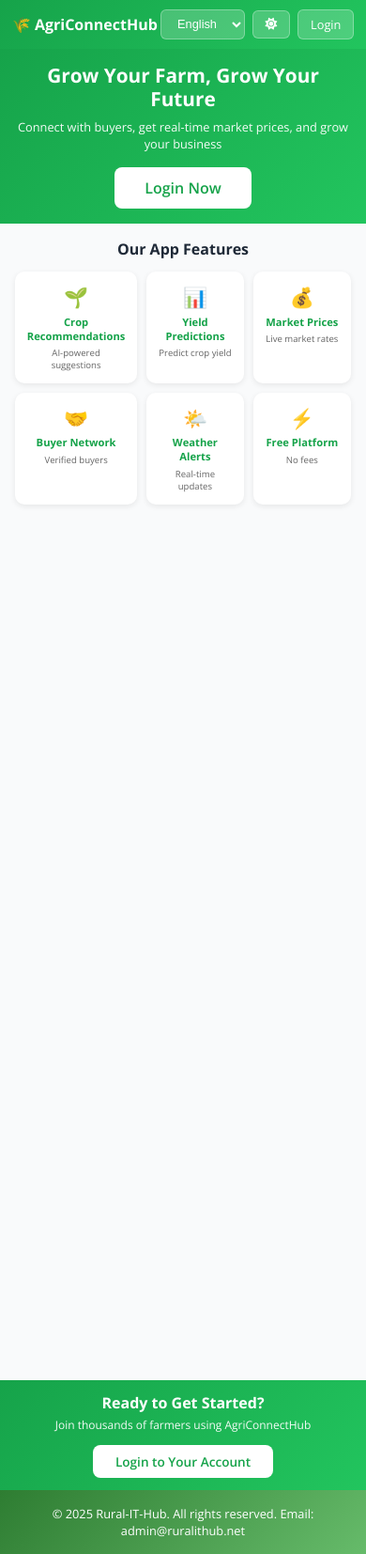
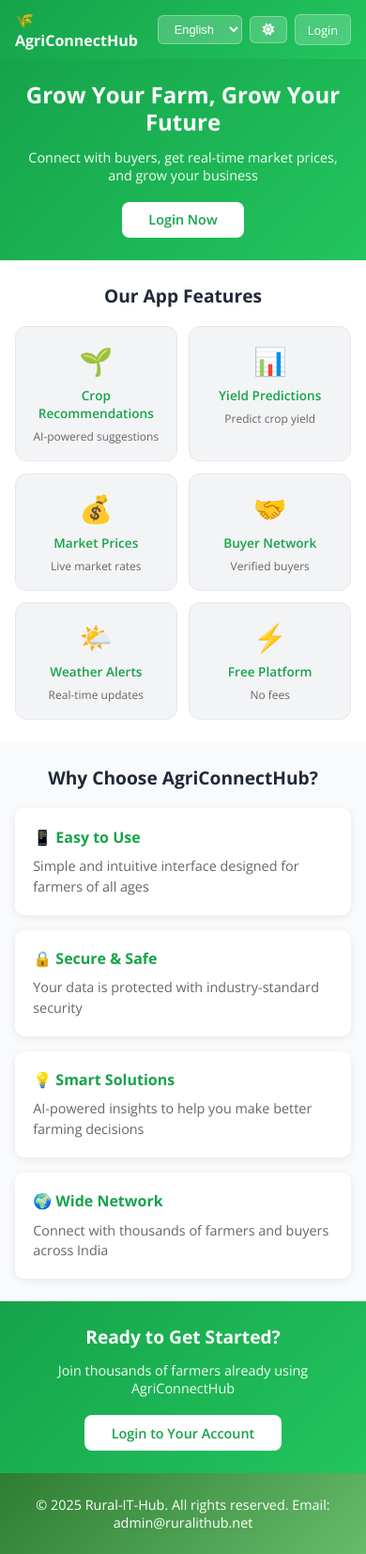
Before and after one commit to Uma2003b/FARMITHUB, a Flask app: page / in a window 390 px wide. Shown: the whole page at 94% size. Run offline with Flask 3, Linux system fonts and the light colour scheme.

Commit message:
Add benefits section and improve mobile spacing on index page

```diff
--- a/templates/index.html
+++ b/templates/index.html
@@ -12,7 +12,7 @@
   <link href="https://fonts.googleapis.com/css2?family=Open+Sans:wght@300;400;500;600;700&display=swap" rel="stylesheet" />
   <style>
     * { margin: 0; padding: 0; box-sizing: border-box; }
-    html, body { height: 100%; overflow: hidden; font-family: 'Open Sans', sans-serif; }
+    html, body { height: 100%; font-family: 'Open Sans', sans-serif; }
     body { display: flex; flex-direction: column; background: #f9fafb; }
 
     .navbar { background: linear-gradient(135deg, #16a34a 0%, #22c55e 100%); padding: 1rem 2rem; display: flex; justify-content: space-between; align-items: center; box-shadow: 0 2px 8px rgba(0,0,0,0.1); flex-shrink: 0; }
@@ -26,31 +26,38 @@
     [data-theme="dark"] .sun-icon { display: none; }
     [data-theme="dark"] .moon-icon { display: inline; }
 
-    .container { flex: 1; display: flex; overflow: hidden; }
-    .content { flex: 1; display: flex; flex-direction: column; overflow-y: auto; }
+    .container { flex: 1; display: flex; overflow-y: auto; }
+    .content { flex: 1; display: flex; flex-direction: column; }
 
-    .hero { background: linear-gradient(135deg, #16a34a 0%, #22c55e 100%); color: white; padding: 2rem; display: flex; flex-direction: column; justify-content: center; align-items: center; text-align: center; flex-shrink: 0; }
-    .hero h1 { font-size: 2rem; margin-bottom: 0.5rem; line-height: 1.2; }
-    .hero p { font-size: 0.95rem; margin-bottom: 1.5rem; opacity: 0.95; }
-    .hero a { background: white; color: #16a34a; padding: 0.7rem 2rem; border-radius: 8px; text-decoration: none; font-weight: 600; transition: all 0.3s; border: none; cursor: pointer; }
+    .hero { background: linear-gradient(135deg, #16a34a 0%, #22c55e 100%); color: white; padding: 3rem 2rem; display: flex; flex-direction: column; justify-content: center; align-items: center; text-align: center; }
+    .hero h1 { font-size: 2.5rem; margin-bottom: 1rem; line-height: 1.2; font-weight: 700; }
+    .hero p { font-size: 1.1rem; margin-bottom: 2rem; opacity: 0.95; }
+    .hero a { background: white; color: #16a34a; padding: 0.8rem 2.5rem; border-radius: 8px; text-decoration: none; font-weight: 600; transition: all 0.3s; border: none; cursor: pointer; font-size: 1rem; }
     .hero a:hover { transform: translateY(-2px); box-shadow: 0 4px 12px rgba(0,0,0,0.2); }
 
-    .features { padding: 2rem; flex: 1; overflow-y: auto; }
-    .features h2 { font-size: 1.5rem; color: #1f2937; margin-bottom: 1.5rem; text-align: center; }
-    .grid { display: grid; grid-template-columns: repeat(auto-fit, minmax(140px, 1fr)); gap: 1rem; }
-    .card { background: white; padding: 1.2rem; border-radius: 10px; box-shadow: 0 2px 6px rgba(0,0,0,0.08); text-align: center; transition: all 0.3s; text-decoration: none; color: #333; }
-    .card:hover { transform: translateY(-3px); box-shadow: 0 4px 12px rgba(0,0,0,0.12); }
-    .card-icon { font-size: 2rem; margin-bottom: 0.5rem; }
-    .card h3 { color: #16a34a; font-size: 0.9rem; margin-bottom: 0.3rem; }
-    .card p { font-size: 0.75rem; color: #666; }
+    .features { padding: 3rem 2rem; background: white; }
+    .features h2 { font-size: 1.8rem; color: #1f2937; margin-bottom: 2.5rem; text-align: center; font-weight: 700; }
+    .grid { display: grid; grid-template-columns: repeat(auto-fit, minmax(160px, 1fr)); gap: 1.5rem; }
+    .card { background: #f3f4f6; padding: 1.5rem; border-radius: 12px; text-align: center; transition: all 0.3s; text-decoration: none; color: #333; border: 1px solid #e5e7eb; }
+    .card:hover { transform: translateY(-5px); box-shadow: 0 8px 16px rgba(0,0,0,0.1); background: white; }
+    .card-icon { font-size: 2.5rem; margin-bottom: 0.8rem; display: block; }
+    .card h3 { color: #16a34a; font-size: 1rem; margin-bottom: 0.5rem; font-weight: 600; }
+    .card p { font-size: 0.85rem; color: #666; line-height: 1.4; }
 
-    .cta { background: linear-gradient(135deg, #16a34a, #22c55e); color: white; padding: 1.5rem; text-align: center; flex-shrink: 0; }
-    .cta h2 { font-size: 1.3rem; margin-bottom: 0.5rem; }
-    .cta p { font-size: 0.9rem; margin-bottom: 1rem; opacity: 0.95; }
-    .cta a { background: white; color: #16a34a; padding: 0.6rem 1.8rem; border-radius: 8px; text-decoration: none; font-weight: 600; display: inline-block; transition: all 0.3s; }
+    .benefits { padding: 3rem 2rem; background: #f9fafb; }
+    .benefits h2 { font-size: 1.8rem; color: #1f2937; margin-bottom: 2rem; text-align: center; font-weight: 700; }
+    .benefits-grid { display: grid; grid-template-columns: repeat(auto-fit, minmax(200px, 1fr)); gap: 1.5rem; }
+    .benefit-card { background: white; padding: 1.5rem; border-radius: 10px; box-shadow: 0 2px 8px rgba(0,0,0,0.08); }
+    .benefit-card h3 { color: #16a34a; font-size: 1.1rem; margin-bottom: 0.8rem; }
+    .benefit-card p { color: #666; font-size: 0.95rem; line-height: 1.5; }
+
+    .cta { background: linear-gradient(135deg, #16a34a, #22c55e); color: white; padding: 3rem 2rem; text-align: center; }
+    .cta h2 { font-size: 1.8rem; margin-bottom: 1rem; font-weight: 700; }
+    .cta p { font-size: 1.1rem; margin-bottom: 2rem; opacity: 0.95; }
+    .cta a { background: white; color: #16a34a; padding: 0.8rem 2.5rem; border-radius: 8px; text-decoration: none; font-weight: 600; display: inline-block; transition: all 0.3s; font-size: 1rem; }
     .cta a:hover { transform: translateY(-2px); }
 
-    .footer { background: linear-gradient(135deg, #2e7d32, #66bb6a); color: white; padding: 1rem; text-align: center; font-size: 0.8rem; flex-shrink: 0; }
+    .footer { background: linear-gradient(135deg, #2e7d32, #66bb6a); color: white; padding: 1.5rem; text-align: center; font-size: 0.9rem; }
     .footer a { color: white; text-decoration: none; }
     .footer a:hover { text-decoration: underline; }
 
@@ -59,39 +66,50 @@
       .navbar .logo { font-size: 1.2rem; }
       .nav-buttons { gap: 0.5rem; }
       .nav-buttons select, .nav-buttons button, .nav-buttons a { padding: 0.4rem 0.8rem; font-size: 0.8rem; }
-      .hero { padding: 1.5rem; }
-      .hero h1 { font-size: 1.5rem; }
-      .hero p { font-size: 0.85rem; }
-      .features { padding: 1.5rem; }
-      .features h2 { font-size: 1.2rem; margin-bottom: 1rem; }
-      .grid { grid-template-columns: repeat(auto-fit, minmax(110px, 1fr)); gap: 0.8rem; }
-      .card { padding: 1rem; }
-      .card-icon { font-size: 1.5rem; }
-      .card h3 { font-size: 0.8rem; }
-      .card p { font-size: 0.7rem; }
-      .cta { padding: 1rem; }
-      .cta h2 { font-size: 1.1rem; }
-      .cta p { font-size: 0.8rem; }
+      .hero { padding: 2rem 1.5rem; }
+      .hero h1 { font-size: 1.8rem; margin-bottom: 0.8rem; }
+      .hero p { font-size: 0.95rem; margin-bottom: 1.5rem; }
+      .hero a { padding: 0.7rem 2rem; font-size: 0.95rem; }
+      .features { padding: 2rem 1.5rem; }
+      .features h2 { font-size: 1.4rem; margin-bottom: 1.5rem; }
+      .grid { grid-template-columns: repeat(auto-fit, minmax(130px, 1fr)); gap: 1rem; }
+      .card { padding: 1.2rem; }
+      .card-icon { font-size: 2rem; }
+      .card h3 { font-size: 0.9rem; }
+      .card p { font-size: 0.8rem; }
+      .benefits { padding: 2rem 1.5rem; }
+      .benefits h2 { font-size: 1.4rem; margin-bottom: 1.5rem; }
+      .benefits-grid { grid-template-columns: 1fr; gap: 1rem; }
+      .cta { padding: 2rem 1.5rem; }
+      .cta h2 { font-size: 1.4rem; margin-bottom: 0.8rem; }
+      .cta p { font-size: 0.95rem; margin-bottom: 1.5rem; }
+      .cta a { padding: 0.7rem 2rem; font-size: 0.95rem; }
     }
 
     @media (max-width: 480px) {
-      .navbar { padding: 0.6rem 0.8rem; }
+      .navbar { padding: 0.6rem 1rem; }
       .navbar .logo { font-size: 1rem; }
       .nav-buttons a:nth-child(2), .nav-buttons a:nth-child(3) { display: none; }
-      .hero { padding: 1rem; }
-      .hero h1 { font-size: 1.3rem; }
-      .hero p { font-size: 0.8rem; margin-bottom: 1rem; }
-      .features { padding: 1rem; }
-      .features h2 { font-size: 1rem; margin-bottom: 0.8rem; }
-      .grid { grid-template-columns: repeat(3, 1fr); gap: 0.6rem; }
-      .card { padding: 0.8rem; }
-      .card-icon { font-size: 1.3rem; margin-bottom: 0.3rem; }
-      .card h3 { font-size: 0.7rem; }
-      .card p { font-size: 0.6rem; }
-      .cta { padding: 0.8rem; }
-      .cta h2 { font-size: 1rem; margin-bottom: 0.3rem; }
-      .cta p { font-size: 0.75rem; margin-bottom: 0.8rem; }
-      .cta a { padding: 0.5rem 1.5rem; font-size: 0.85rem; }
+      .hero { padding: 1.5rem 1rem; }
+      .hero h1 { font-size: 1.5rem; margin-bottom: 0.8rem; }
+      .hero p { font-size: 0.9rem; margin-bottom: 1.2rem; }
+      .hero a { padding: 0.6rem 1.8rem; font-size: 0.9rem; }
+      .features { padding: 1.5rem 1rem; }
+      .features h2 { font-size: 1.2rem; margin-bottom: 1.2rem; }
+      .grid { grid-template-columns: repeat(2, 1fr); gap: 0.8rem; }
+      .card { padding: 1rem; }
+      .card-icon { font-size: 1.8rem; margin-bottom: 0.5rem; }
+      .card h3 { font-size: 0.85rem; }
+      .card p { font-size: 0.75rem; }
+      .benefits { padding: 1.5rem 1rem; }
+      .benefits h2 { font-size: 1.2rem; margin-bottom: 1.2rem; }
+      .benefit-card { padding: 1.2rem; }
+      .benefit-card h3 { font-size: 1rem; margin-bottom: 0.6rem; }
+      .benefit-card p { font-size: 0.9rem; }
+      .cta { padding: 1.5rem 1rem; }
+      .cta h2 { font-size: 1.2rem; margin-bottom: 0.8rem; }
+      .cta p { font-size: 0.9rem; margin-bottom: 1.2rem; }
+      .cta a { padding: 0.6rem 1.8rem; font-size: 0.9rem; }
     }
   </style>
 </head>
@@ -123,18 +141,40 @@
       <section class="features">
         <h2>Our App Features</h2>
         <div class="grid">
-          <a href="#" class="card"><div class="card-icon">🌱</div><h3>Crop Recommendations</h3><p>AI-powered suggestions</p></a>
-          <a href="#" class="card"><div class="card-icon">📊</div><h3>Yield Predictions</h3><p>Predict crop yield</p></a>
-          <a href="#" class="card"><div class="card-icon">💰</div><h3>Market Prices</h3><p>Live market rates</p></a>
-          <a href="#" class="card"><div class="card-icon">🤝</div><h3>Buyer Network</h3><p>Verified buyers</p></a>
-          <a href="#" class="card"><div class="card-icon">🌤️</div><h3>Weather Alerts</h3><p>Real-time updates</p></a>
-          <a href="#" class="card"><div class="card-icon">⚡</div><h3>Free Platform</h3><p>No fees</p></a>
+          <a href="#" class="card"><span class="card-icon">🌱</span><h3>Crop Recommendations</h3><p>AI-powered suggestions</p></a>
+          <a href="#" class="card"><span class="card-icon">📊</span><h3>Yield Predictions</h3><p>Predict crop yield</p></a>
+          <a href="#" class="card"><span class="card-icon">💰</span><h3>Market Prices</h3><p>Live market rates</p></a>
+          <a href="#" class="card"><span class="card-icon">🤝</span><h3>Buyer Network</h3><p>Verified buyers</p></a>
+          <a href="#" class="card"><span class="card-icon">🌤️</span><h3>Weather Alerts</h3><p>Real-time updates</p></a>
+          <a href="#" class="card"><span class="card-icon">⚡</span><h3>Free Platform</h3><p>No fees</p></a>
+        </div>
+      </section>
+
+      <section class="benefits">
+        <h2>Why Choose AgriConnectHub?</h2>
+        <div class="benefits-grid">
+          <div class="benefit-card">
+            <h3>📱 Easy to Use</h3>
+            <p>Simple and intuitive interface designed for farmers of all ages</p>
+          </div>
+          <div class="benefit-card">
+            <h3>🔒 Secure & Safe</h3>
+            <p>Your data is protected with industry-standard security</p>
+          </div>
+          <div class="benefit-card">
+            <h3>💡 Smart Solutions</h3>
+            <p>AI-powered insights to help you make better farming decisions</p>
+          </div>
+          <div class="benefit-card">
+            <h3>🌍 Wide Network</h3>
+            <p>Connect with thousands of farmers and buyers across India</p>
+          </div>
         </div>
       </section>
 
       <section class="cta">
         <h2>Ready to Get Started?</h2>
-        <p>Join thousands of farmers using AgriConnectHub</p>
+        <p>Join thousands of farmers already using AgriConnectHub</p>
         <a href="login.html">Login to Your Account</a>
       </section>
 
```
